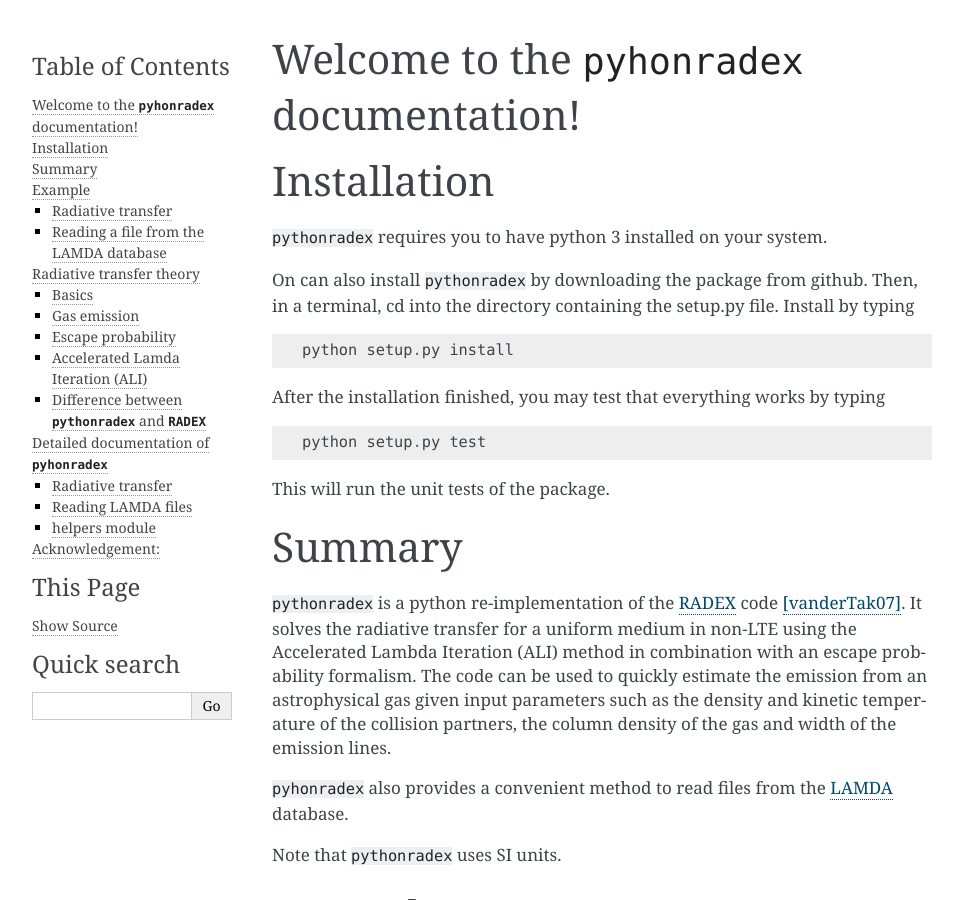
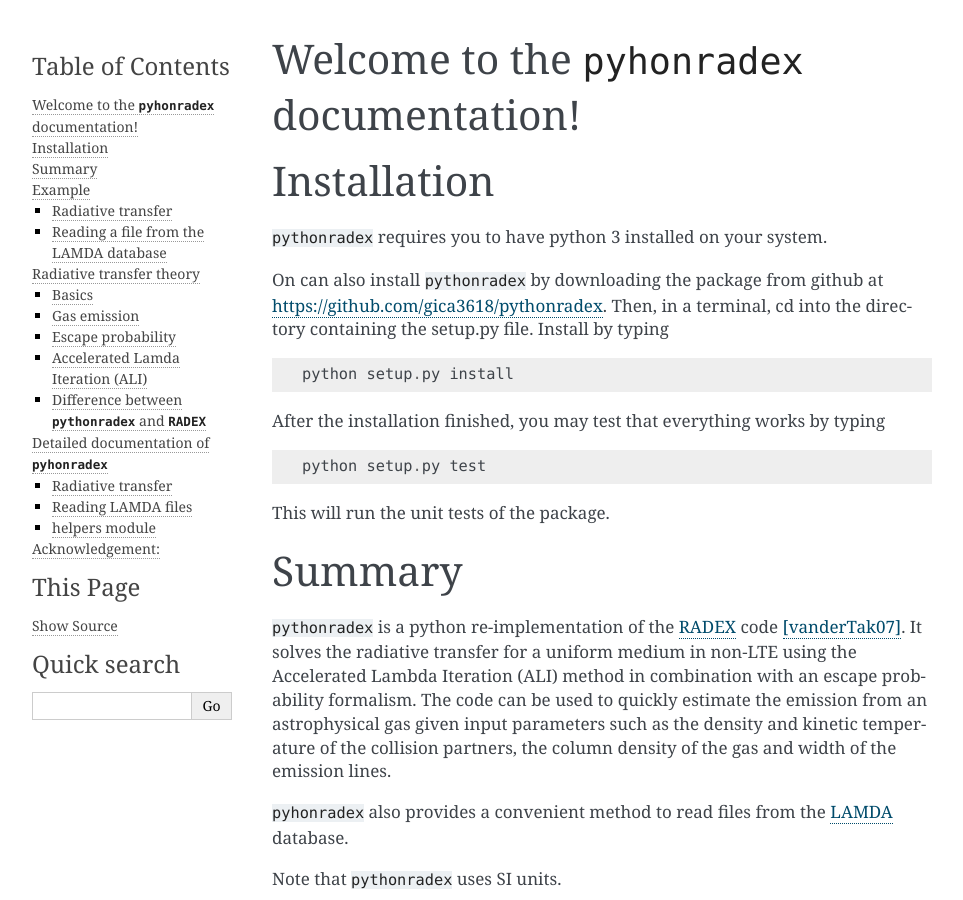
Before and after one commit to gica3618/pythonradex, a Sphinx documentation site: the page built from docs/index.rst, in a window 1280 px wide and 900 px high. Shown: the whole window, without its empty margins (148-1111 px from the left). Built offline with Sphinx 7.4.7, drawn with Linux system fonts in a browser that asks for light colours.

Commit message:
added project link to docs

```diff
--- a/docs/index.rst
+++ b/docs/index.rst
@@ -15,7 +15,7 @@
 ================
 ``pythonradex`` requires you to have python 3 installed on your system.
 
-On can also install ``pythonradex`` by downloading the package from github. Then, in a terminal, cd into the directory containing the setup.py file. Install by typing
+On can also install ``pythonradex`` by downloading the package from github at https://github.com/gica3618/pythonradex. Then, in a terminal, cd into the directory containing the setup.py file. Install by typing
 
 .. code::
 
```
